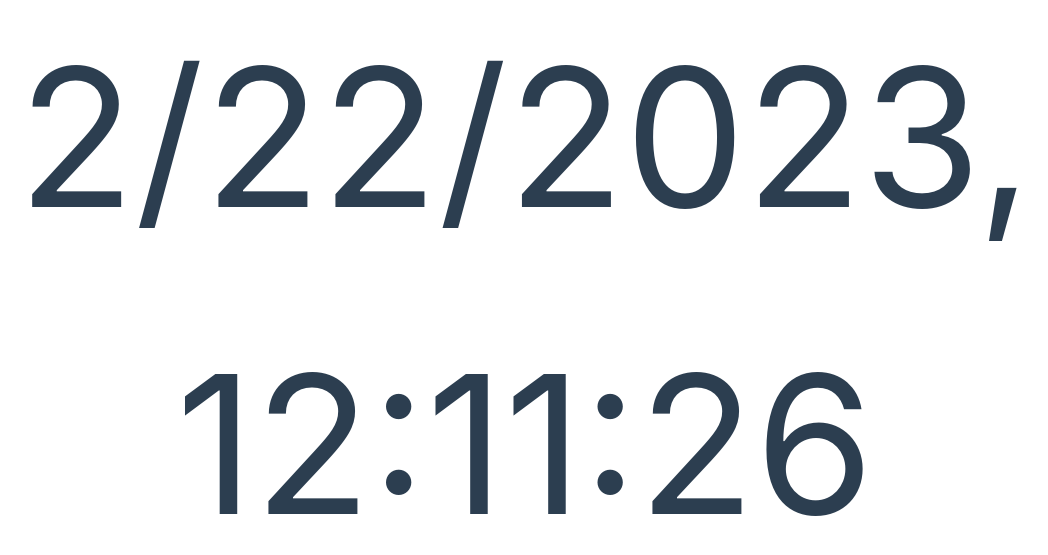
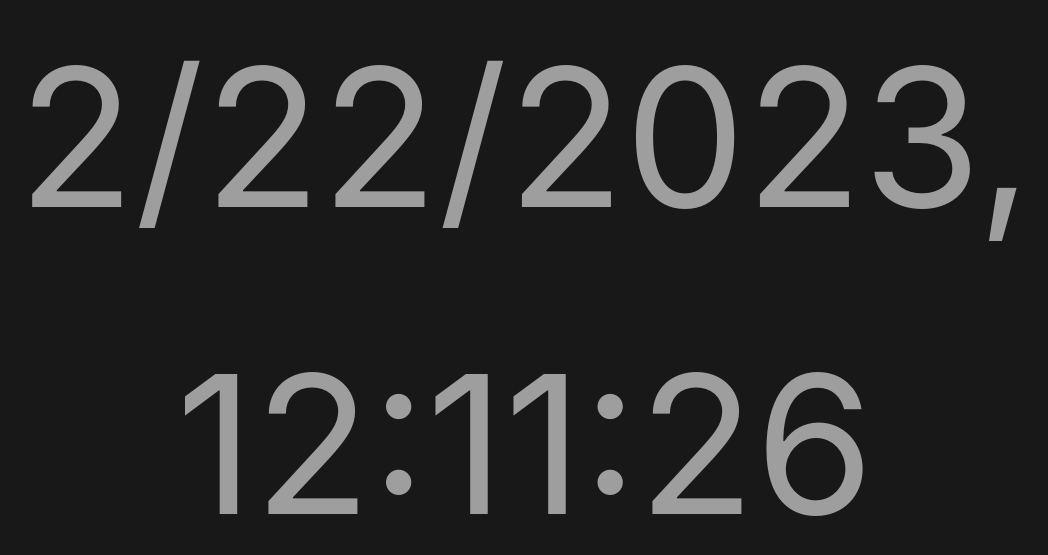
Before and after one commit to fujianjie/pi-clock-html, a Vue app: page / in a window 1280 px wide. Shown: the part 109-664 px from the top of the page, without its empty margins (115-1163 px from the left). Built offline with nearby package versions, Linux system fonts and the light colour scheme.

Commit message:
[dev] change default color

```diff
--- a/src/assets/base.css
+++ b/src/assets/base.css
@@ -1,4 +1,7 @@
-/* color palette from <https://github.com/vuejs/theme> */
+body{
+  background: #181818;
+  color:#282828;
+}
 :root {
   --vt-c-white: #ffffff;
   --vt-c-white-soft: #f8f8f8;
@@ -20,9 +23,7 @@
   --vt-c-text-dark-1: var(--vt-c-white);
   --vt-c-text-dark-2: rgba(235, 235, 235, 0.64);
 }
-
-/* semantic color variables for this project */
-:root {
+.white-theme{
   --color-background: var(--vt-c-white);
   --color-background-soft: var(--vt-c-white-soft);
   --color-background-mute: var(--vt-c-white-mute);
@@ -32,8 +33,24 @@
 
   --color-heading: var(--vt-c-text-light-1);
   --color-text: var(--vt-c-text-light-1);
+}
+/* semantic color variables for this project */
+:root {
+
+
+  --color-background: var(--vt-c-black);
+  --color-background-soft: var(--vt-c-black-soft);
+  --color-background-mute: var(--vt-c-black-mute);
+
+  --color-border: var(--vt-c-divider-dark-2);
+  --color-border-hover: var(--vt-c-divider-dark-1);
+
+  --color-heading: var(--vt-c-text-dark-1);
+  --color-text: var(--vt-c-text-dark-2);
 
   --section-gap: 160px;
+
+
 }
 
 @media (prefers-color-scheme: dark) {
```
Also changed, not shown: 1 other file (tests, documents, lock files or other folders).
